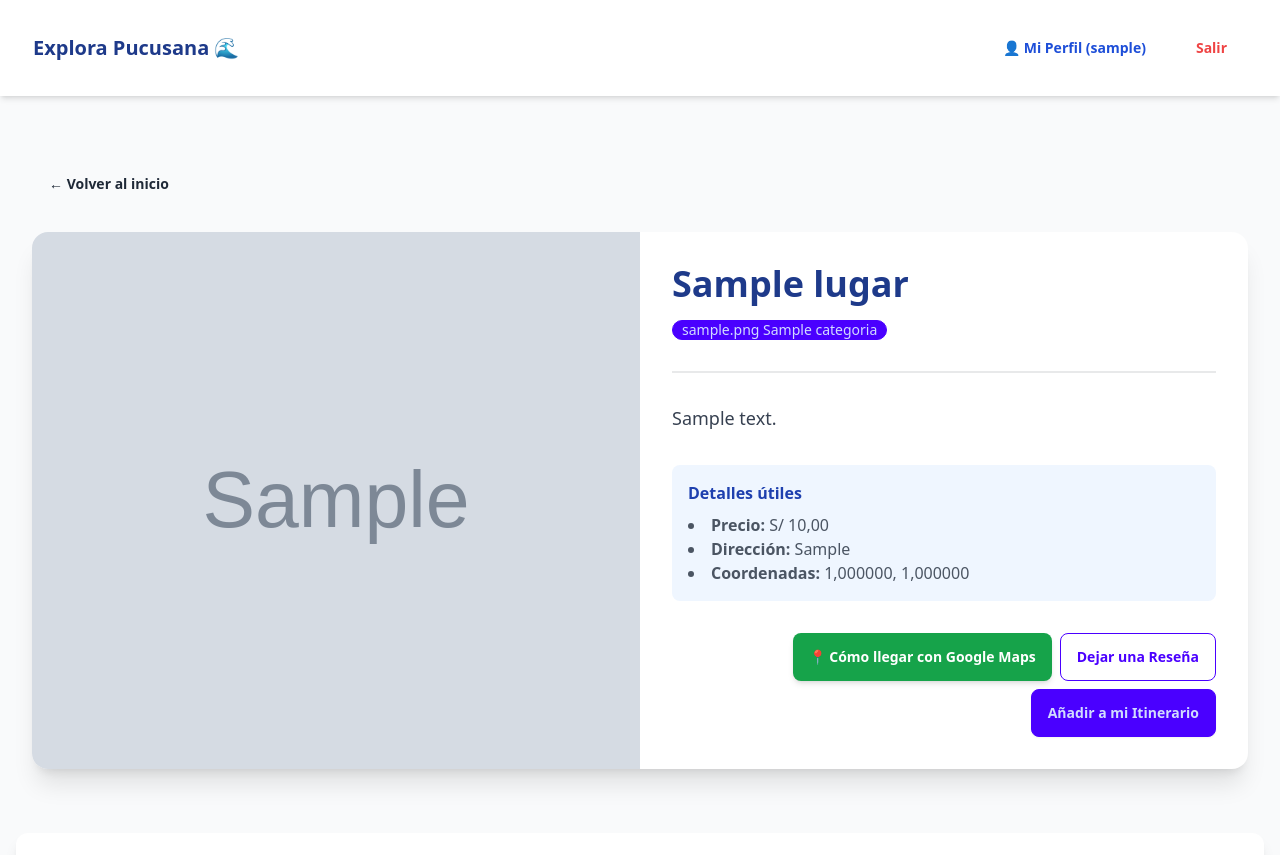
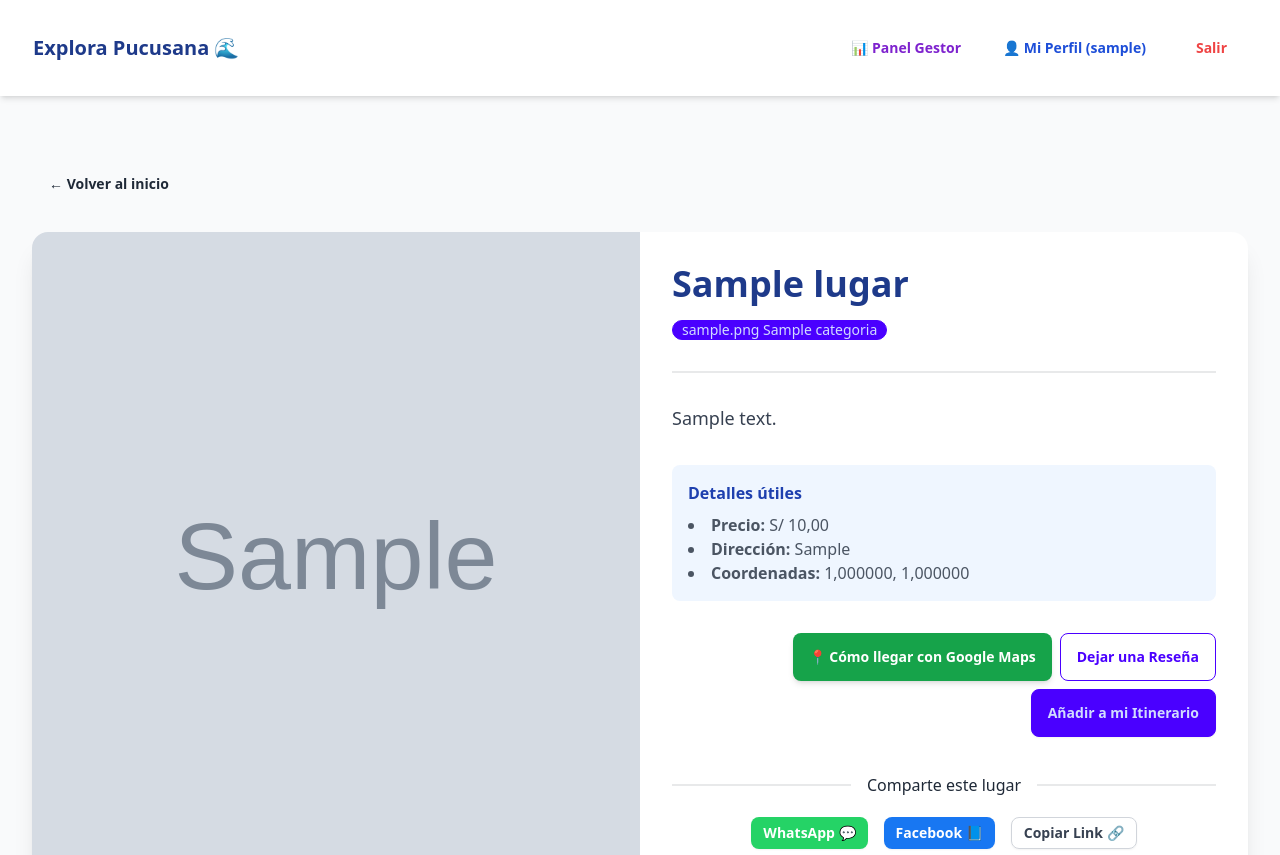
Before and after one commit to viporin-tesis/tesis, a Django app: page /lugar/1/ in a window 1280 px wide. Shown: the top 855 px of the page. Run offline with Django 5.2, Linux system fonts and the light colour scheme; a user stored in the database is signed in; tables that the repository leaves empty hold one stand-in row (values such as "Sample post"); grey boxes marked "Sample" are stand-in pictures; some libraries are stand-ins or nearby versions; grey boxes are pictures that could not be loaded.

Commit message:
Arreglo visual en detalle, coordenadas por defecto en mapa y mejora del popup de perfil

```diff
--- a/turismo/context_processors.py
+++ b/turismo/context_processors.py
@@ -1,18 +1,19 @@
 from .models import PerfilUsuario
 
 def alerta_perfil(request):
+    # 1. Filtro de Vistas: Si estamos en el panel de control o admin, apagamos el pop-up
+    if request.path.startswith('/dashboard/') or request.path.startswith('/admin/'):
+        return {'mostrar_alerta_perfil': False}
+
     mostrar = False
 
-    # Solo revisamos si el usuario ya inició sesión
-    if request.user.is_authenticated:
+    # 2. Filtro de Usuario: Solo revisamos si inició sesión Y NO es del equipo municipal (staff)
+    if request.user.is_authenticated and not request.user.is_staff:
         try:
             perfil = request.user.perfilusuario
-            # La alerta salta si no ha elegido NINGÚN interés o si le falta la edad
             if perfil.intereses.count() == 0 or not perfil.edad:
                 mostrar = True
         except PerfilUsuario.DoesNotExist:
-            # Si es un usuario nuevo (o el superusuario admin) y aún no tiene tabla de perfil
             mostrar = True
 
-    # Esto envía la variable 'mostrar_alerta_perfil' a todos los HTML de tu proyecto
     return {'mostrar_alerta_perfil': mostrar}
--- a/turismo/templates/base.html
+++ b/turismo/templates/base.html
@@ -17,6 +17,13 @@
         <ul class="menu menu-horizontal px-1 items-center">
 
             {% if user.is_authenticated %}
+            {% if user.is_staff %}
+                <li>
+                    <a href="{% url 'dashboard_municipal' %}" class="btn btn-ghost font-semibold text-purple-700 hover:bg-purple-50 mr-2">
+                        📊 Panel Gestor
+                    </a>
+                </li>
+            {% endif %}
                 <a href="{% url 'perfil' %}" class="btn btn-ghost font-semibold text-blue-700 hover:bg-blue-50">
                 👤 Mi Perfil ({{ user.username }})</a>
                 <li>
--- a/turismo/templates/detalle.html
+++ b/turismo/templates/detalle.html
@@ -46,19 +46,38 @@
                 </a>
                 {% endif %}
 
-                <button class="btn btn-outline btn-primary">Dejar una Reseña</button>
+                <a href="#seccion-resenas" class="btn btn-outline btn-primary">Dejar una Reseña</a>
                 <button class="btn btn-primary">Añadir a mi Itinerario</button>
+            </div>
+            <div class="divider mt-8">Comparte este lugar</div>
+
+            <div class="flex justify-center gap-4">
+                <a href="https://api.whatsapp.com/send?text=¡Mira este increíble lugar en Pucusana! Te invito a visitarlo: {{ request.build_absolute_uri }}"
+                   target="_blank"
+                   class="btn btn-sm bg-[#25D366] hover:bg-[#128C7E] text-white border-none shadow-sm">
+                   WhatsApp 💬
+                </a>
+
+                <a href="https://www.facebook.com/sharer/sharer.php?u={{ request.build_absolute_uri }}"
+                   target="_blank"
+                   class="btn btn-sm bg-[#1877F2] hover:bg-[#166FE5] text-white border-none shadow-sm">
+                   Facebook 📘
+                </a>
+
+                <button onclick="navigator.clipboard.writeText('{{ request.build_absolute_uri }}'); alert('¡Enlace copiado! Ya puedes pegarlo en Instagram o donde quieras.');"
+                        class="btn btn-sm btn-outline border-gray-300 text-gray-700 hover:bg-gray-100 shadow-sm">
+                   Copiar Link 🔗
+                </button>
             </div>
         </div>
     </div>
 </div>
 {% if lugar.latitud and lugar.longitud %}
-<div class="mt-12 bg-white p-6 rounded-xl shadow-lg">
+<div id="seccion-resenas" class="mt-12 bg-white p-6 rounded-xl shadow-lg mb-10">
     <h3 class="text-2xl font-bold text-blue-900 mb-4">Ubicación en el Mapa 📍</h3>
 
     <div id="mapa" class="h-96 w-full rounded-xl border-2 border-blue-100 z-0 relative"></div>
 </div>
-<div id="mapa" class="h-96 w-full rounded-xl border-2 border-blue-100 z-0 relative"></div>
 
 <link rel="stylesheet" href="https://unpkg.com/leaflet@1.9.4/dist/leaflet.css" />
 <script src="https://unpkg.com/leaflet@1.9.4/dist/leaflet.js"></script>
@@ -90,5 +109,64 @@
     <p class="text-gray-500">🗺️ Las coordenadas de este lugar aún no han sido registradas en el sistema.</p>
 </div>
 {% endif %}
+<div class="mt-12 bg-white p-6 rounded-xl shadow-lg mb-10">
+    <h3 class="text-2xl font-bold text-blue-900 mb-6">Comentarios y Reseñas ⭐</h3>
 
+    {% if user.is_authenticated %}
+    <form method="POST" class="bg-gray-50 p-6 rounded-lg border border-gray-200 mb-8">
+        {% csrf_token %}
+        <h4 class="font-bold text-gray-700 mb-4">Deja tu opinión, {{ user.username }}:</h4>
+
+        <div class="mb-4">
+            <label class="block text-sm font-medium text-gray-700 mb-2">Calificación</label>
+            <select name="calificacion" class="select select-bordered w-full max-w-xs border-blue-200" required>
+                <option value="5">⭐⭐⭐⭐⭐ (Excelente)</option>
+                <option value="4">⭐⭐⭐⭐ (Muy Bueno)</option>
+                <option value="3">⭐⭐⭐ (Bueno)</option>
+                <option value="2">⭐⭐ (Regular)</option>
+                <option value="1">⭐ (Malo)</option>
+            </select>
+        </div>
+
+        <div class="mb-4">
+            <label class="block text-sm font-medium text-gray-700 mb-2">Tu comentario</label>
+            <textarea name="comentario" rows="3" class="textarea textarea-bordered w-full border-blue-200" placeholder="¿Qué te pareció este lugar?..." required></textarea>
+        </div>
+
+        <button type="submit" class="btn btn-primary bg-blue-600 hover:bg-blue-700 text-white border-none">
+            Publicar Reseña
+        </button>
+    </form>
+    {% else %}
+    <div class="bg-blue-50 border border-blue-100 p-4 rounded-lg text-center mb-8">
+        <p class="text-blue-800">Para dejar una reseña, necesitas <a href="{% url 'login' %}" class="font-bold underline">iniciar sesión</a> o <a href="{% url 'registro' %}" class="font-bold underline">registrarte</a>.</p>
+    </div>
+    {% endif %}
+
+    <div class="space-y-6">
+        {% for resena in resenas %}
+        <div class="border-b border-gray-100 pb-6 last:border-0">
+            <div class="flex items-center gap-3 mb-2">
+                <div class="avatar placeholder">
+                  <div class="bg-blue-100 text-blue-600 rounded-full w-10">
+                    <span class="font-bold">{{ resena.usuario.username|make_list|first|upper }}</span>
+                  </div>
+                </div>
+                <div>
+                    <h5 class="font-bold text-gray-800">{{ resena.usuario.username }}</h5>
+                    <p class="text-xs text-gray-400">{{ resena.fecha|date:"d M, Y" }}</p>
+                </div>
+                <div class="ml-auto text-yellow-400 text-sm">
+                    {% for i in "12345" %}
+                        {% if forloop.counter <= resena.calificacion %}★{% else %}☆{% endif %}
+                    {% endfor %}
+                </div>
+            </div>
+            <p class="text-gray-600 mt-2 pl-12">{{ resena.comentario }}</p>
+        </div>
+        {% empty %}
+        <p class="text-gray-500 text-center italic py-4">Aún no hay comentarios. ¡Sé el primero en opinar!</p>
+        {% endfor %}
+    </div>
+</div>
 {% endblock %}
--- a/turismo/urls.py
+++ b/turismo/urls.py
@@ -14,4 +14,9 @@ urlpatterns = [
     # ... tus otras rutas ...
     path('registro/', views.registro, name='registro'),
     path('perfil/', views.perfil, name='perfil'), # <--- NUEVA RUTA
+
+
+
+    # NUEVA RUTA PARA EL DASHBOARD MUNICIPAL
+    path('dashboard/', views.dashboard_municipal, name='dashboard_municipal'),
 ]
--- a/turismo/views.py
+++ b/turismo/views.py
@@ -1,10 +1,13 @@
 from django.shortcuts import render, get_object_or_404 # Agregamos get_object_or_404
-from .models import Lugar, Categoria
 from django.contrib.auth.forms import UserCreationForm
 from django.contrib.auth import login
 from django.shortcuts import render, get_object_or_404, redirect # Agregamos redirect
 from django.contrib.auth.decorators import login_required
 from .models import Lugar, Categoria, PerfilUsuario # Asegúrate de tener PerfilUsuario aquí
+from django.shortcuts import render, get_object_or_404, redirect
+from .models import Lugar, Categoria, PerfilUsuario, Resena # <--- Asegúrate de importar Resena
+from django.contrib.admin.views.decorators import staff_member_required
+from django.db.models import Avg, Count
 
 def index(request):
     # 1. Traemos todos los lugares y todas las categorías iniciales
@@ -33,11 +36,33 @@ def index(request):
 
 # NUEVA VISTA
 def detalle_lugar(request, lugar_id):
-    # Busca el lugar por su ID, si no existe, lanza error 404
     lugar = get_object_or_404(Lugar, id=lugar_id)
-    contexto = {'lugar': lugar}
+
+    # 1. Traemos todas las reseñas de este lugar, de la más nueva a la más vieja
+    resenas = lugar.resenas.all().order_by('-fecha')
+
+    # 2. Lógica para guardar un nuevo comentario
+    if request.method == 'POST' and request.user.is_authenticated:
+        comentario_texto = request.POST.get('comentario')
+        calificacion_num = request.POST.get('calificacion')
+
+        if comentario_texto and calificacion_num:
+            # Creamos la reseña en la base de datos
+            Resena.objects.create(
+                lugar=lugar,
+                usuario=request.user,
+                calificacion=int(calificacion_num),
+                comentario=comentario_texto
+            )
+            # Recargamos la página para que aparezca el nuevo comentario
+            return redirect('detalle_lugar', lugar_id=lugar.id)
+
+    # 3. Enviamos el lugar y sus reseñas al HTML
+    contexto = {
+        'lugar': lugar,
+        'resenas': resenas
+    }
     return render(request, 'detalle.html', contexto)
-# NUEVA VISTA: Registro de Usuarios
 def registro(request):
     if request.method == 'POST':
         # Si el usuario envió sus datos, los procesamos
@@ -80,3 +105,25 @@ def perfil(request):
         'intereses_actuales': perfil_obj.intereses.values_list('id', flat=True)
     }
     return render(request, 'perfil.html', contexto)
+# NUEVA VISTA: Dashboard Municipal con Chart.js (HU11a)
+@staff_member_required # Solo usuarios marcados como "Staff" pueden entrar
+def dashboard_municipal(request):
+    # 1. Gráfico de Dona: ¿Cuántos lugares hay por categoría?
+    categorias = Categoria.objects.annotate(total=Count('lugar'))
+    nombres_categorias = [c.nombre for c in categorias]
+    totales_categorias = [c.total for c in categorias]
+
+    # 2. Gráfico de Barras: Top 5 lugares con mejor calificación
+    lugares_top = Lugar.objects.annotate(promedio=Avg('resenas__calificacion')).order_by('-promedio')[:5]
+    nombres_lugares = [l.nombre for l in lugares_top]
+    # Si un lugar no tiene reseñas, su promedio es None, lo convertimos a 0
+    promedios_lugares = [float(l.promedio or 0) for l in lugares_top]
+
+    # Enviamos las listas al HTML
+    contexto = {
+        'nombres_categorias': nombres_categorias,
+        'totales_categorias': totales_categorias,
+        'nombres_lugares': nombres_lugares,
+        'promedios_lugares': promedios_lugares,
+    }
+    return render(request, 'dashboard.html', contexto)
```
Also changed, not shown: turismo/templates/dashboard.html (added, +66 -0 lines).
